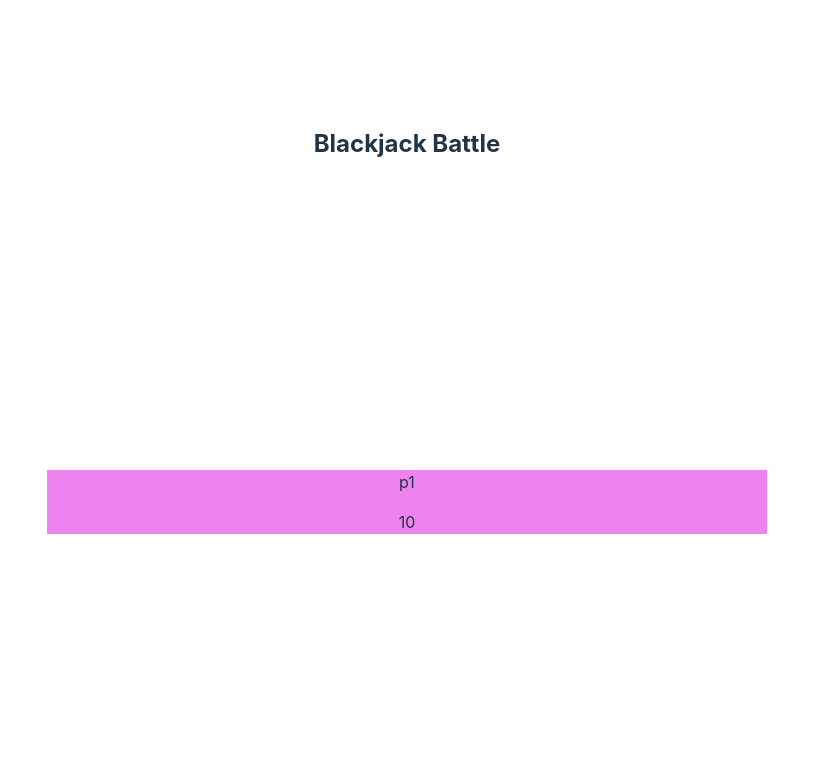
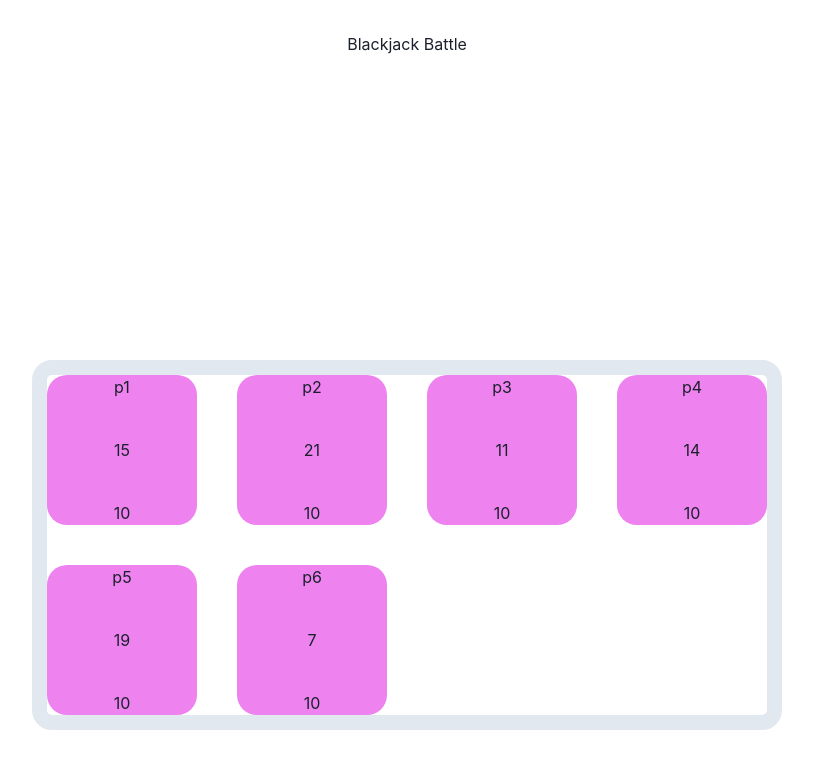
Before and after one commit to ldearsley2/Blackjack_Battle, a React (Vite) app in the folder client/: page / in a window 1280 px wide. Shown: the top 768 px of the page, without its empty margins (233-1046 px from the left). Built offline with nearby package versions, Linux system fonts and the light colour scheme.

Commit message:
More templating

```diff
--- a/client/package.json
+++ b/client/package.json
@@ -10,6 +10,10 @@
     "preview": "vite preview"
   },
   "dependencies": {
+    "@chakra-ui/react": "^2.8.2",
+    "@emotion/react": "^11.11.4",
+    "@emotion/styled": "^11.11.5",
+    "framer-motion": "^11.2.10",
     "react": "^18.2.0",
     "react-dom": "^18.2.0"
   },
--- a/client/src/components/Player.jsx
+++ b/client/src/components/Player.jsx
@@ -1,15 +1,22 @@
+import { Box, Flex } from "@chakra-ui/react"
+
 const styles = {
     box: {
-        backgroundColor: "violet"
+        backgroundColor: "violet",
+        height: "150px",
+        width: "150px"
     }
 }
 
 function Player(props) {
     return (
-        <div style={styles.box}>
-            <p>{props.playerName}</p>
-            <p>{props.points}</p>
-        </div>
+        <Box bg="violet" borderRadius="20px" height="150px" width="150px">
+            <Flex flexDirection="column" justifyContent="space-between" height="150px">
+                <p>{props.playerName}</p>
+                <p>{props.hand}</p>
+                <p>{props.points}</p>
+            </Flex>
+        </Box>
     )
 }
 
--- a/client/src/components/PlayerContainer.jsx
+++ b/client/src/components/PlayerContainer.jsx
@@ -1,3 +1,4 @@
+import { Box, SimpleGrid } from "@chakra-ui/react"
 import Player from "./Player"
 
 const styles = {
@@ -11,9 +12,16 @@ const styles = {
 
 function PlayerContainer() {
     return (
-        <div style={styles.box}>
-            <Player playerName="p1" points={10} />
-        </div>
+        <Box bg="white" borderWidth="15px" borderRadius="20px">
+            <SimpleGrid columns="4" spacing="10">
+                <Player playerName="p1" hand={15} points={10} />
+                <Player playerName="p2" hand={21} points={10} />
+                <Player playerName="p3" hand={11} points={10} />
+                <Player playerName="p4" hand={14} points={10} />
+                <Player playerName="p5" hand={19} points={10} />
+                <Player playerName="p6" hand={7} points={10} />
+            </SimpleGrid>
+        </Box>
     )
 }
 
--- a/client/src/main.jsx
+++ b/client/src/main.jsx
@@ -5,13 +5,18 @@ import './index.css'
 import Title from './components/Title.jsx'
 import Dealer from './components/Dealer.jsx'
 import PlayerContainer from './components/PlayerContainer.jsx'
+import { ChakraProvider, Flex } from '@chakra-ui/react'
+
 
 ReactDOM.createRoot(document.getElementById('root')).render(
   <React.StrictMode>
-    <Title />
-    <div className="container-main">
-      <Dealer />
-      <PlayerContainer />
-    </div>
+    <ChakraProvider>
+      <Flex flexDirection="column"
+       alignItems="center" justifyContent="center" gap="2rem">
+        <Title />
+        <Dealer />
+        <PlayerContainer />
+      </Flex>
+    </ChakraProvider>
   </React.StrictMode>,
 )
```
Also changed, not shown: 1 other file (tests, documents, lock files or other folders).
